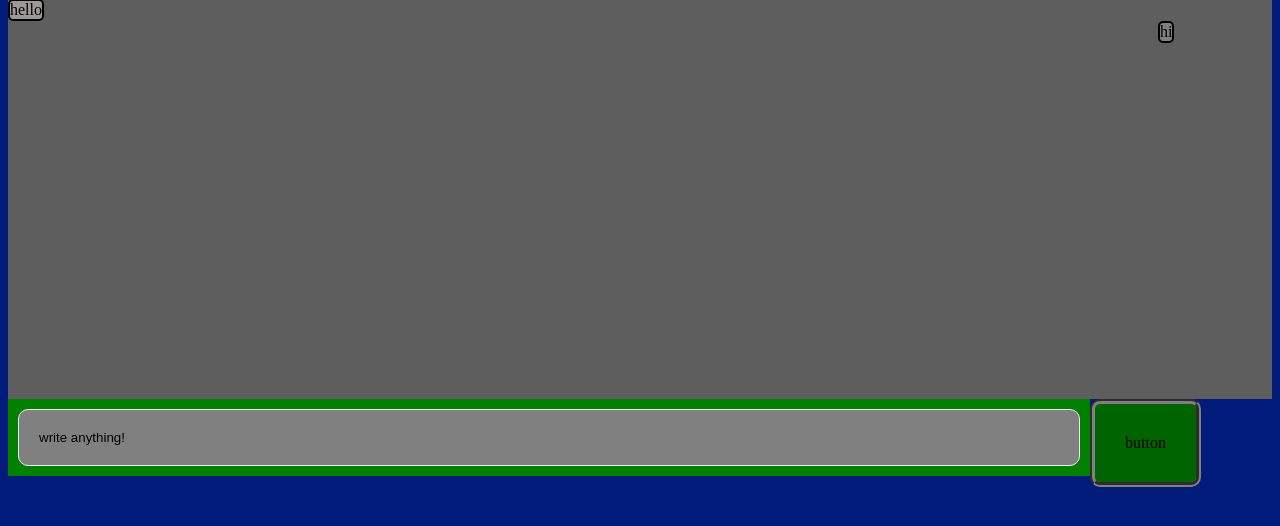
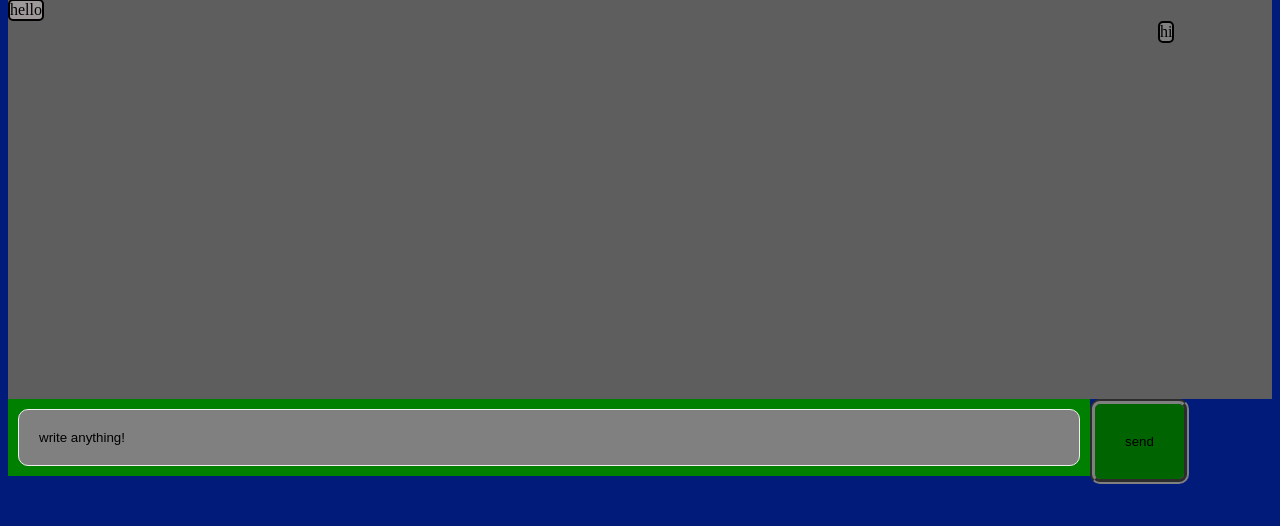
Before and after one commit to Fahlevi20/basic_web_chat_gpt_flask, a Flask app: page / in a window 1280 px wide. Shown: the part 109-635 px from the top of the page. Run offline with Flask 3, Linux system fonts and the light colour scheme.

Commit message:
adding button form and design it

```diff
--- a/static/style.css
+++ b/static/style.css
@@ -98,3 +98,9 @@ input{
     border: 5px groove gray;
     border-radius: 10px;
 }
+button{
+    background-color: darkgreen;
+    padding: 30px;
+    border: 5px groove gray;
+    border-radius: 10px;
+}
--- a/templates/index.html
+++ b/templates/index.html
@@ -38,9 +38,11 @@
     </div>
 
 </form>
-    <div class="send-button">
+    <div>
+        <button type="button " onclick="alert('successfully submit the question')">
+            send
 
-            button
+        </button>
 
         </div>
     </div>
```
